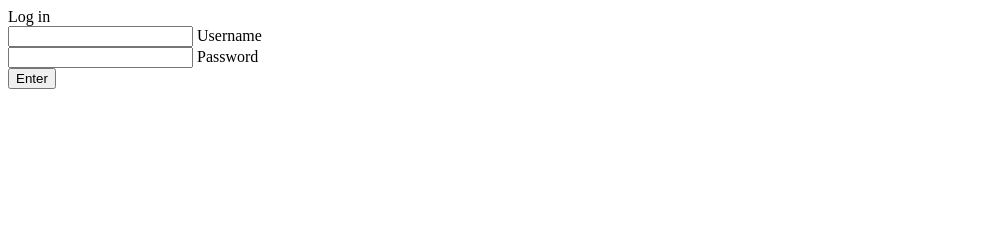
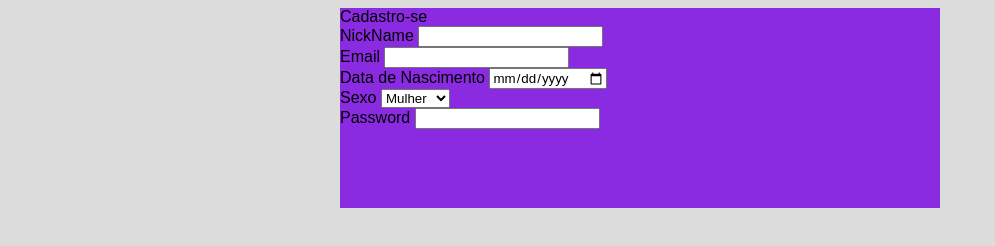
Before and after one commit to NicollyJuliani/Projeto_Idividual, a plain HTML site: page cadastro.html in a window 1280 px wide. Shown: the whole page, without its empty margins (0-995 px from the left). Drawn offline with Linux system fonts and the light colour scheme.

Commit message:
inicio da tela de cadastro

```diff
--- a/cadastro.html
+++ b/cadastro.html
@@ -1,28 +1,48 @@
 <!DOCTYPE html>
 <html lang="en">
+
 <head>
     <meta charset="UTF-8">
     <meta http-equiv="X-UA-Compatible" content="IE=edge">
     <meta name="viewport" content="width=device-width, initial-scale=1.0">
     <title>Cadastro</title>
+    <link class="logo_pagina" rel="icon" href="./img/astronauta_logo.png">
+    <link rel="stylesheet" href="./css/style_cadastro.css">
 </head>
+
 <body>
+
     <div class="container">
-        <div class="card">
-            <a class="login">Log in</a>
+        <div class="content">
+            <a class="login">Cadastro-se</a>
             <div class="inputBox">
+                <span class="user">NickName</span>
                 <input type="text" required="required">
-                <span class="user">Username</span>
             </div>
-
             <div class="inputBox">
+                <span class="user">Email</span>
+                <input type="email" required="required">
+            </div>
+            <div class="inputBox">
+                <span class="user">Data de Nascimento</span>
+                <input type="date" required="required">
+            </div>
+            <div class="inputBox">
+                <span class="user">Sexo</span>
+                <select name="" id="select_sexo">
+                    <option value="Mulher">Mulher</option>
+                    <option value="Homem">Homem</option>
+                    <option value="Outros">Outros</option>
+                </select>
+            </div>
+            <div class="inputBox">
+                <span>Password</span>
                 <input type="password" required="required">
-                <span>Password</span>
             </div>
-
-            <button class="enter">Enter</button>
 
         </div>
     </div>
+
 </body>
+
 </html>
--- a/css/style_cadastro.css
+++ b/css/style_cadastro.css
@@ -0,0 +1,26 @@
+* {
+    font-family: arial;
+}
+
+body {
+    /* margin: 0;
+    padding: 0; */
+    background-color: #DCDCDC;
+    display: flex;
+    flex-direction: column;
+    align-items: center;
+    justify-content: center;
+}
+
+.container{
+    display: flex;
+    justify-content: center;
+    align-self: center;
+    justify-self: center;
+}
+
+.content{
+    width: 600px;
+    height: 200px;
+    background-color: blueviolet;
+}
--- a/css/style_home.css
+++ b/css/style_home.css
@@ -16,6 +16,8 @@ header {
     padding-bottom: 10px;
     transition: 0.6s;
     font-size: 17px;
+    background-color: #fff;
+    width: 100%;
 
 }
 
```
Also changed, not shown: login.html (added, +29 -0 lines), loguin.html (deleted, +0 -84 lines), 1 other file.
